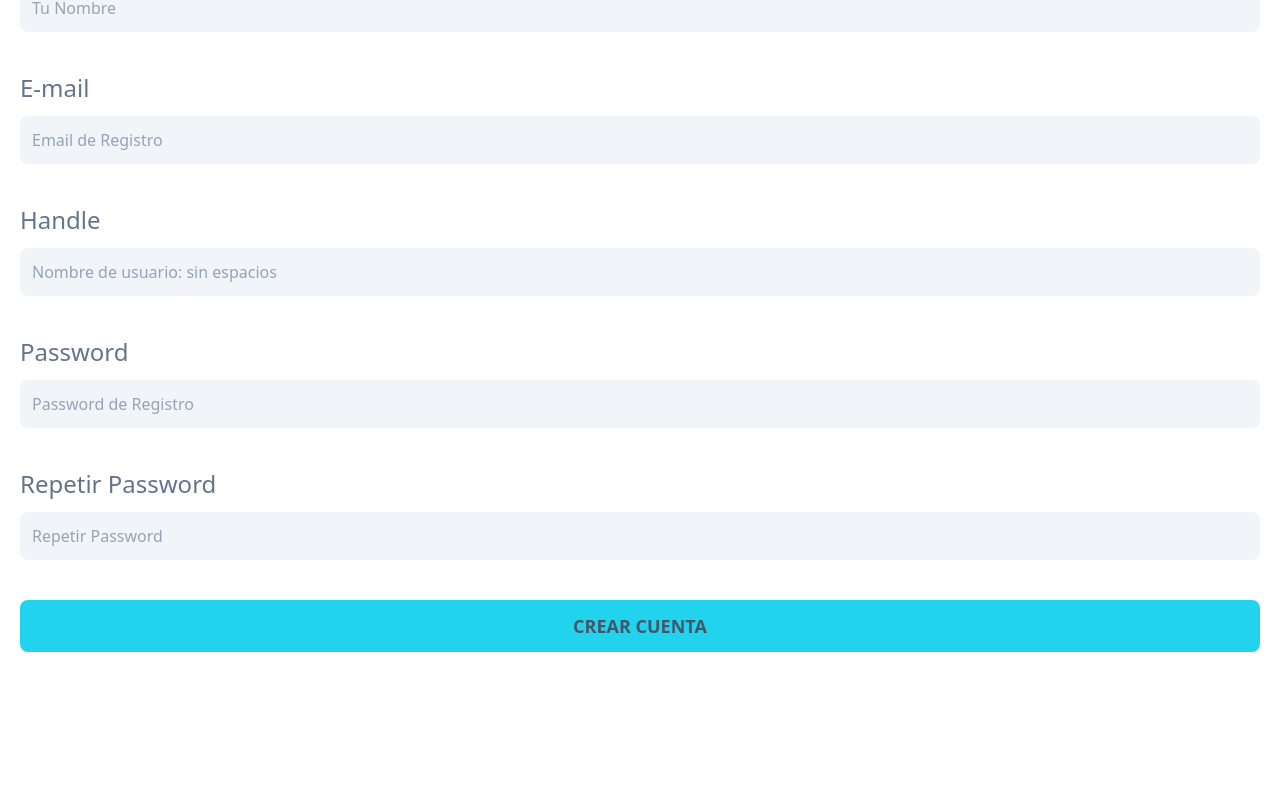
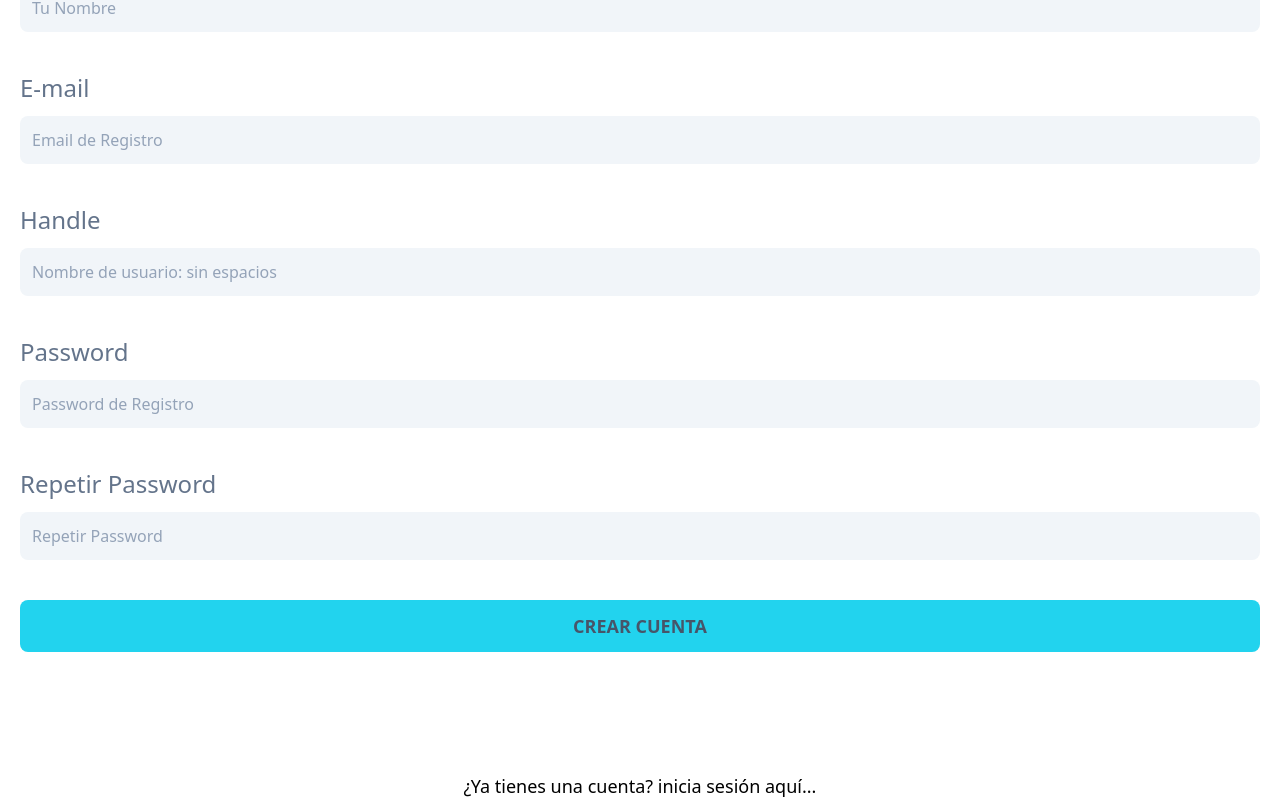
Before and after one commit to kevin-Maca/DevTreeFront, a React (Vite) app: page /auth/register in a window 1280 px wide. Shown: the part 220-1020 px from the top of the page. Built offline with nearby package versions, Linux system fonts and the light colour scheme.

Commit message:
implementación de toast para ver los mensajes de error y confirmación desde la interfaz del usuario

```diff
--- a/package.json
+++ b/package.json
@@ -15,7 +15,8 @@
     "react": "^19.2.6",
     "react-dom": "^19.2.6",
     "react-hook-form": "^7.89.0",
-    "react-router-dom": "^7.16.0"
+    "react-router-dom": "^7.16.0",
+    "sonner": "^2.0.8"
   },
   "devDependencies": {
     "@eslint/js": "^10.0.1",
--- a/src/layouts/AuthLayout.tsx
+++ b/src/layouts/AuthLayout.tsx
@@ -1,16 +1,19 @@
 import { Outlet } from "react-router-dom"
+
+
 export default function AuthLayout(){
       return (
      <>
       <div className = 'bg-slate-800 min-h-screen'>
         <div className = 'max-w-lg mx-auto pt-10 px-5 '>
-          <img src="/los_del_sur.jpg" alt="logo" />
+          <img src="./los_del_sur.jpg" alt="logo" />
 
           <div className = 'py-10'>
              <Outlet/>
           </div>
         </div>
       </div>
+
     </>
   )
 }
--- a/src/main.tsx
+++ b/src/main.tsx
@@ -1,10 +1,12 @@
 import { StrictMode } from 'react'
 import { createRoot } from 'react-dom/client'
+import { Toaster } from 'sonner';
 import Router from './router';
 import './index.css'
 
 createRoot(document.getElementById('root')!).render(
   <StrictMode>
     <Router />
+    <Toaster position='top-right' />
   </StrictMode>,
 )
--- a/src/views/RegisterView.tsx
+++ b/src/views/RegisterView.tsx
@@ -1,7 +1,8 @@
 import { Link } from "react-router-dom"
 import { useForm } from "react-hook-form"
 import axios, {isAxiosError} from "axios";
-import ErrorMessage from "../components/ErrosMessage";
+import { toast } from "sonner";
+import ErrorMessage from "../components/ErrorMessage";
 import type { RegisterForm } from "../types";
 
 export default function RegisterView(){
@@ -15,7 +16,9 @@ export default function RegisterView(){
 
     }
 
-    const {register, watch, reset, handleSubmit, formState: {errors}} = useForm({defaultValues: initialValues});
+
+
+    const {register, watch, reset, handleSubmit, formState: {errors}} = useForm({defaultValues: initialValues})
     console.log(errors);
 
     const password = watch('password')
@@ -23,15 +26,16 @@ export default function RegisterView(){
     const handleRegister = async (formData : RegisterForm) => {
         try{
             const { data } = await axios.post(`${import.meta.env.VITE_API_URL}/auth/register`, formData)
-            console.log(data)
+            toast.success(data.message)
             reset()
 
         }catch(error){
             if(isAxiosError(error) && error.response){
-                console.log(error.response.data.error)
+                toast.error(error.response.data.error)
             }
         }
     }
+
 
     return (
         <>
@@ -133,8 +137,8 @@ export default function RegisterView(){
 
     <nav className='mt-10'>
         <Link
-        className="text-center text-white text-lg block"
-        to="/auth/login">¿Ya tienes cuenta? inicia sesión aquí...</Link>
+        className="text-center text-black  text-lg block"
+        to="/auth/login">¿Ya tienes una cuenta? inicia sesión aquí...</Link>
     </nav>
 
     </>
```
Also changed, not shown: src/components/ErrorMessage.tsx (renamed from src/components/ErrosMessage.tsx), 1 other file (tests, documents, lock files or other folders).
